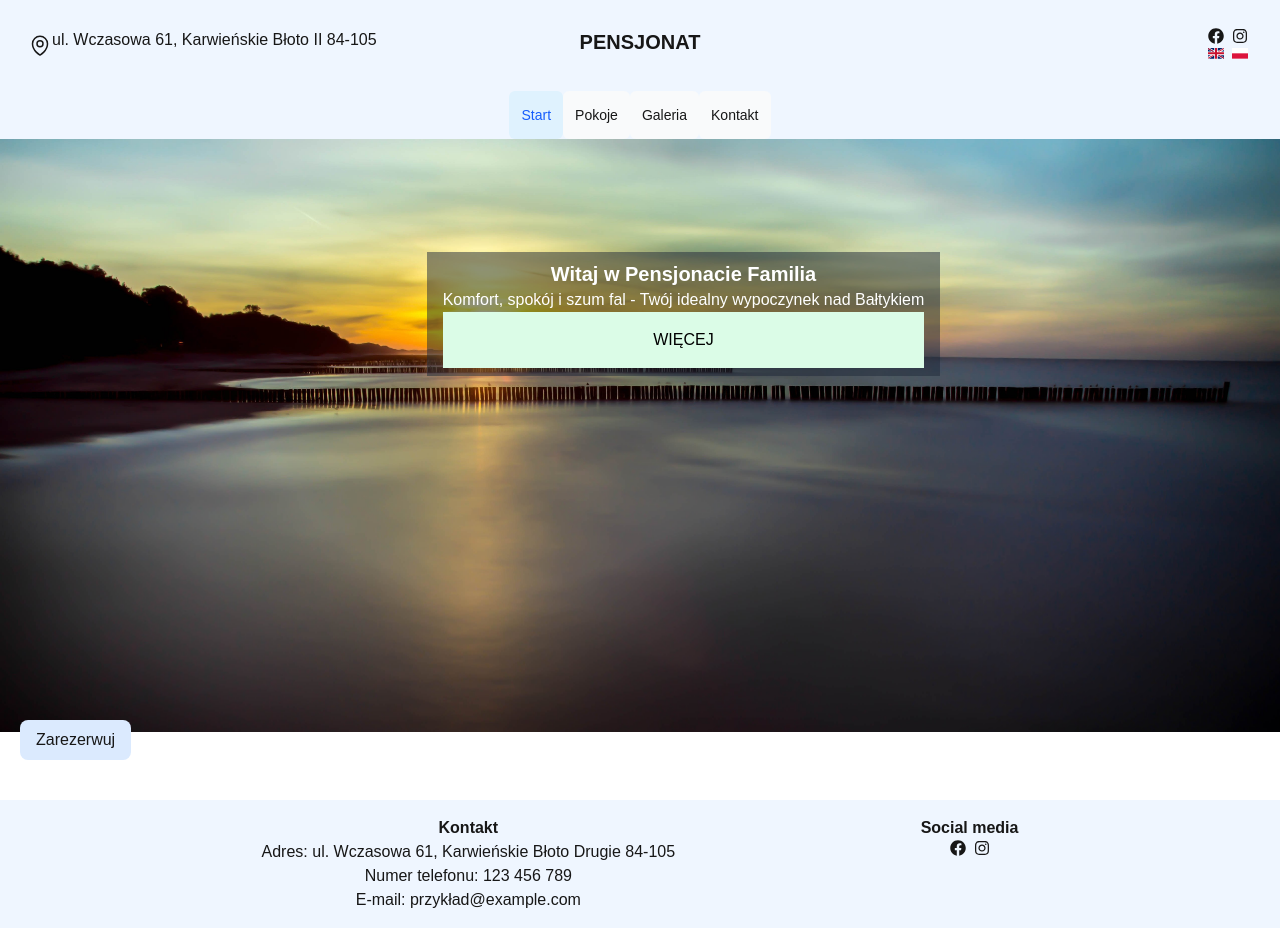
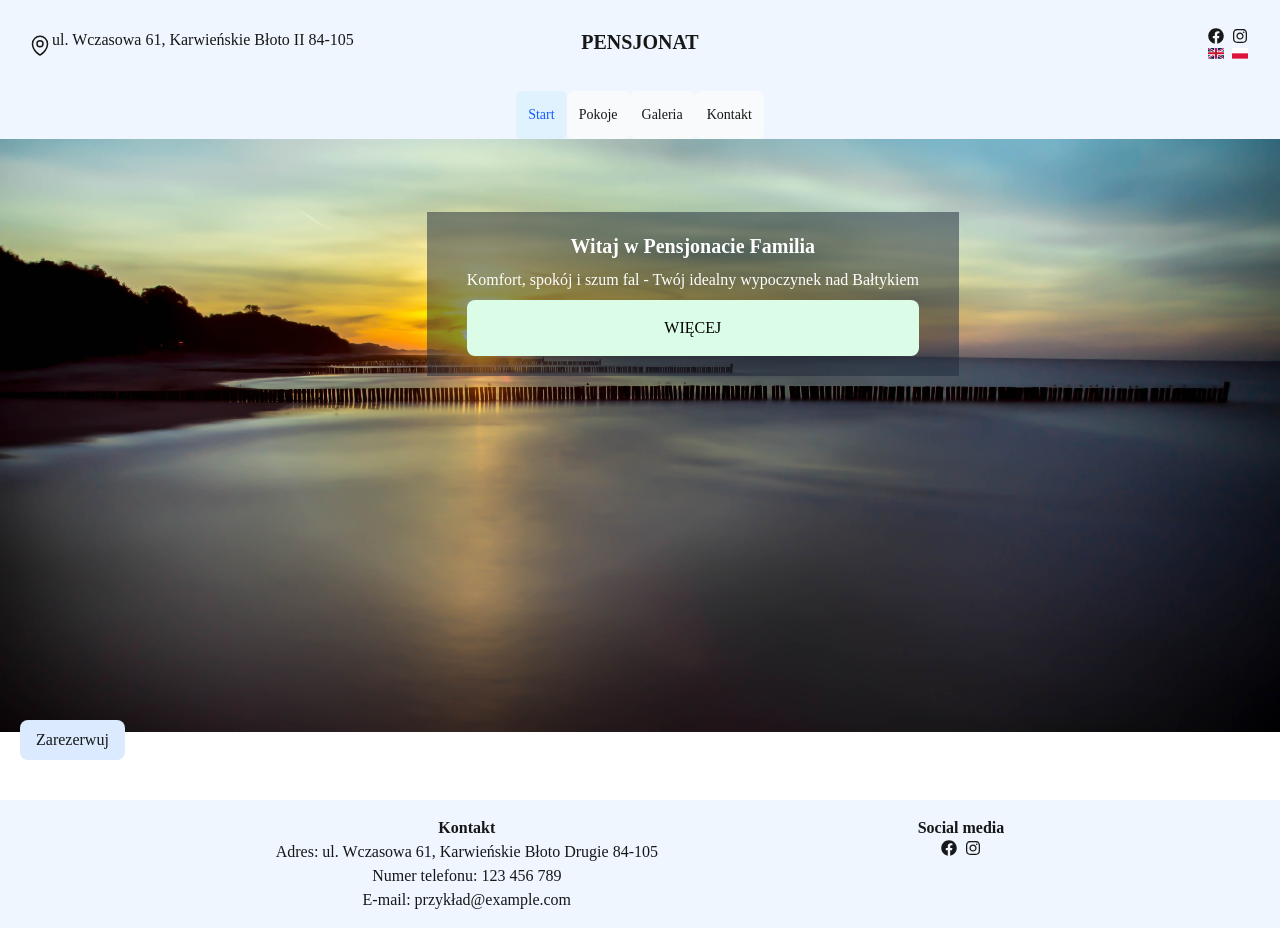
Before and after one commit to Szmidttt/PF_website, a Next.js app in the folder pf_website/: page / in a window 1280 px wide. Built offline with nearby package versions, Linux system fonts and the light colour scheme.

Commit message:
added and fixed stuff

```diff
--- a/pf_website/src/app/globals.css
+++ b/pf_website/src/app/globals.css
@@ -22,5 +22,5 @@
 body {
   background: var(--background);
   color: var(--foreground);
-  font-family: Arial, Helvetica, sans-serif;
+  font-family: Parastoo;
 }
--- a/pf_website/src/app/layout.tsx
+++ b/pf_website/src/app/layout.tsx
@@ -1,8 +1,12 @@
 import type { Metadata } from "next";
-import { Geist, Geist_Mono } from "next/font/google";
+import { Geist, Geist_Mono, Montserrat} from "next/font/google";
 import "./globals.css";
 import Nav from "./ui/nav";
 import Footer from "./ui/footer";
+
+const montserrat = Montserrat({
+  subsets: ["latin"]
+});
 
 const geistSans = Geist({
   variable: "--font-geist-sans",
@@ -15,9 +19,11 @@ const geistMono = Geist_Mono({
 });
 
 export const metadata: Metadata = {
-  title: "Create Next App",
-  description: "Generated by create next app",
+  title: "Pensjonat",
+  description: "Wakacje nad morzem",
 };
+
+
 
 export default function RootLayout({
   children,
@@ -27,7 +33,7 @@ export default function RootLayout({
   return (
     <html lang="en">
       <body
-        className={`${geistSans.variable} ${geistMono.variable} antialiased`}
+        className={`${montserrat} ${geistMono.variable} antialiased`}
       >
         <div className="min-h-screen">
           <Nav />
--- a/pf_website/src/app/lib/actions.ts
+++ b/pf_website/src/app/lib/actions.ts
@@ -1,5 +1,6 @@
 'use server';
  import { setNewEvent } from "../data/google-api";
+import { redirect } from "next/navigation";
 export async function createEvent(formData: FormData) {
   const rawFormData = {
     startDate : formData.get('startDate') as string,
@@ -12,4 +13,5 @@ export async function createEvent(formData: FormData) {
   const date = new Date(rawFormData.endDate);
   date.setDate(date.getDate()+1);
   setNewEvent(rawFormData.startDate,date.toISOString().split('T')[0],rawFormData.summary,rawFormData.description,rawFormData.roomID);
+  redirect('/reservation');
 }
--- a/pf_website/src/app/rooms/page.tsx
+++ b/pf_website/src/app/rooms/page.tsx
@@ -1,8 +1,17 @@
 import RoomLinks from "../ui/utils/room-links";
+import Image from "next/image";
 export default function RoomsPage() {
     return (
 
         <div className="">
+            <div className="bg-fixed 100vh">
+                <Image
+                    className=""
+                    src="/bg-img.jpg"
+                    width={1920}
+                    height={1280}
+                    alt="bg image" />
+            </div>
             <RoomLinks />
         </div>);
 
--- a/pf_website/src/app/ui/hero.tsx
+++ b/pf_website/src/app/ui/hero.tsx
@@ -3,7 +3,7 @@ import Link from "next/link";
 export default function HeroSection() {
     return (
         <div className="relative">
-            <div className="flex flex-grow">
+            <div className="flex flex-grow bg-center bg-cover">
                 <Image
                     src="/hero_img.jpg"
                     width={5107}
@@ -11,14 +11,14 @@ export default function HeroSection() {
                     alt="MORZE"
                 />
             </div>
-            <div className="absolute bottom-3/5 left-1/3 bg-gray-800/50 px-4 py-2">
+            <div className="absolute bottom-3/5 left-1/3 bg-gray-800/50 px-10 py-5">
                 <div className="text-white flex flex-col text-center">
                     <p className="font-bold text-xl">Witaj w Pensjonacie Familia</p>
-                    <p>Komfort, spokój i szum fal - Twój idealny wypoczynek nad Bałtykiem</p>
+                    <p className="py-2">Komfort, spokój i szum fal - Twój idealny wypoczynek nad Bałtykiem</p>
                     <Link
                         href="/rooms"
                         key="wiecej-link"
-                        className="bg-green-100 p-4 text-black">WIĘCEJ
+                        className="rounded-lg bg-green-100 p-4 text-black hover:bg-green-200">WIĘCEJ
                     </Link>
                 </div>
 
--- a/pf_website/src/app/ui/reservation-form.tsx
+++ b/pf_website/src/app/ui/reservation-form.tsx
@@ -16,7 +16,7 @@ type FormProps = {
 
 export default function Form({ id }: FormProps) {
     const [disabledDates, setDiabledDates] = useState(new Set());
-    const [value, onChange] = useState<Value>(new Date());
+    const [value, onChange] = useState<Value>(null);
     const isFirstRender = useRef(true);
     const getStartDate = () => {
         if (Array.isArray(value) && value[0] !== null) {
@@ -40,7 +40,7 @@ export default function Form({ id }: FormProps) {
             //return;
         }
         async function getDisabledDates() {
-            const res = await fetch(`http://localhost:3001/data?roomID=${id}`);
+            const res = await fetch(`http://localhost:3001/api/data?roomID=${id}`);
             const data = await res.json();
             const datesToDisable = new Set();
             data.forEach((event: { startDate: string, endDate: string }) => {
@@ -98,9 +98,6 @@ export default function Form({ id }: FormProps) {
                     <div>
                         <button className="bg-green-100 rounded px-2 py-1 hover:bg-green-200" type="submit">Wyślij</button>
                     </div>
-                    <Link href={'/reservation'}>
-                        TODO
-                    </Link>
                 </form>
             </Popup>
 
--- a/pf_website/src/app/ui/utils/room-links.tsx
+++ b/pf_website/src/app/ui/utils/room-links.tsx
@@ -1,7 +1,7 @@
 import Image from "next/image";
 import rooms from "@/app/data/rooms.json"
 import Link from "next/link";
-
+import ReservationForm from "../reservation-form";
 export default function RoomLinks() {
     return (<>
         {rooms.map((room) => {
@@ -18,11 +18,15 @@ export default function RoomLinks() {
                         <span className="font-bold p-2">{room.name}</span>
                         <span className="p-2">{room.short_description}</span>
                         <span className="font-semibold p-2">{room.price} zł/dzień</span>
+                        <div className="flex flex-row m-2">
                         <Link
                             href={room.link}
                             key={room.id}>
                             <span className="bg-white px-4 py-2 rounded-lg hover:bg-gray-100 ">Więcej</span>
+
                         </Link>
+                        <ReservationForm id={room.id}/>
+                        </div>
                     </div>
                 </div>)
         })}
```
Also changed, not shown: pf_website/src/app/api/data/route.ts (renamed from pf_website/src/app/data/route.ts), pf_website/src/app/api/reservation/route.ts (added).
